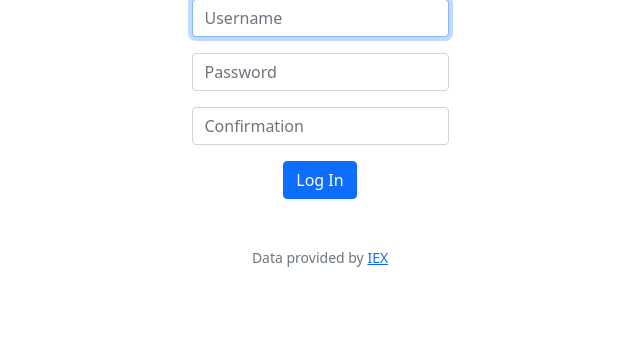
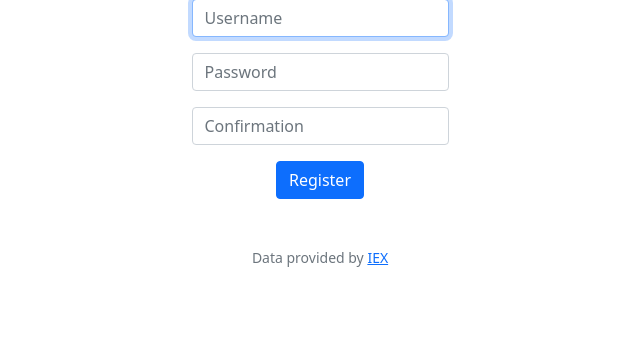
Before and after one commit to EJDC/CS50x-Work, a Flask app: page /register in a window 1280 px wide. Shown: the part 125-476 px from the top of the page, without its empty margins (320-960 px from the left). Run offline with Flask 3, Linux system fonts and the light colour scheme; some libraries are stand-ins or nearby versions.

Commit message:
Sun, Dec 17, 2023, 7:05 PM +00:00

```diff
--- a/finance/app.py
+++ b/finance/app.py
@@ -114,7 +114,7 @@ def quote():
             return "Failed to retrieve stock information"
 
     """User got here via GET so render the page"""
-    return render_template("register.html")
+    return render_template("quote.html")
 
 
 @app.route("/register", methods=["GET", "POST"])
--- a/finance/templates/register.html
+++ b/finance/templates/register.html
@@ -15,6 +15,6 @@
         <div class="mb-3">
             <input class="form-control mx-auto w-auto" id="confirmation" name="confirmation" placeholder="Confirmation" type="password">
         </div>
-        <button class="btn btn-primary" type="submit">Log In</button>
+        <button class="btn btn-primary" type="submit">Register</button>
     </form>
 {% endblock %}
```
